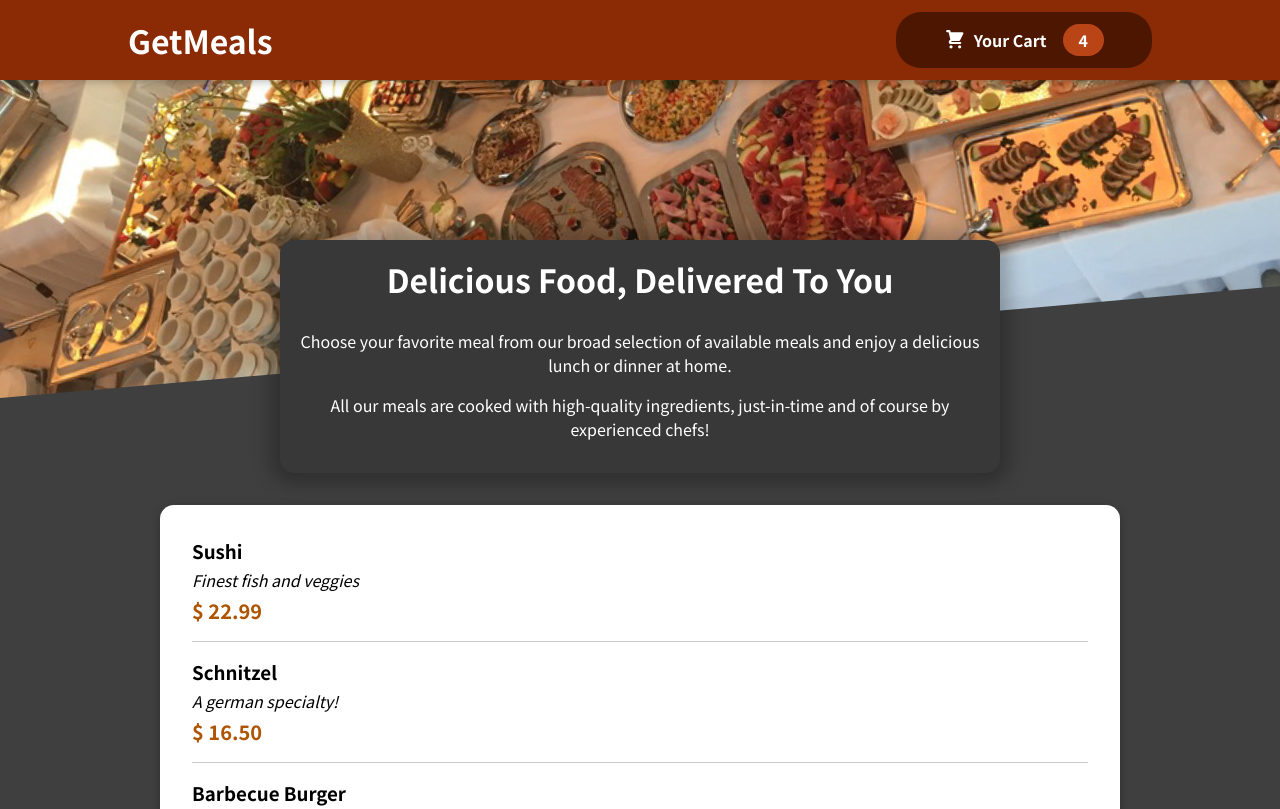
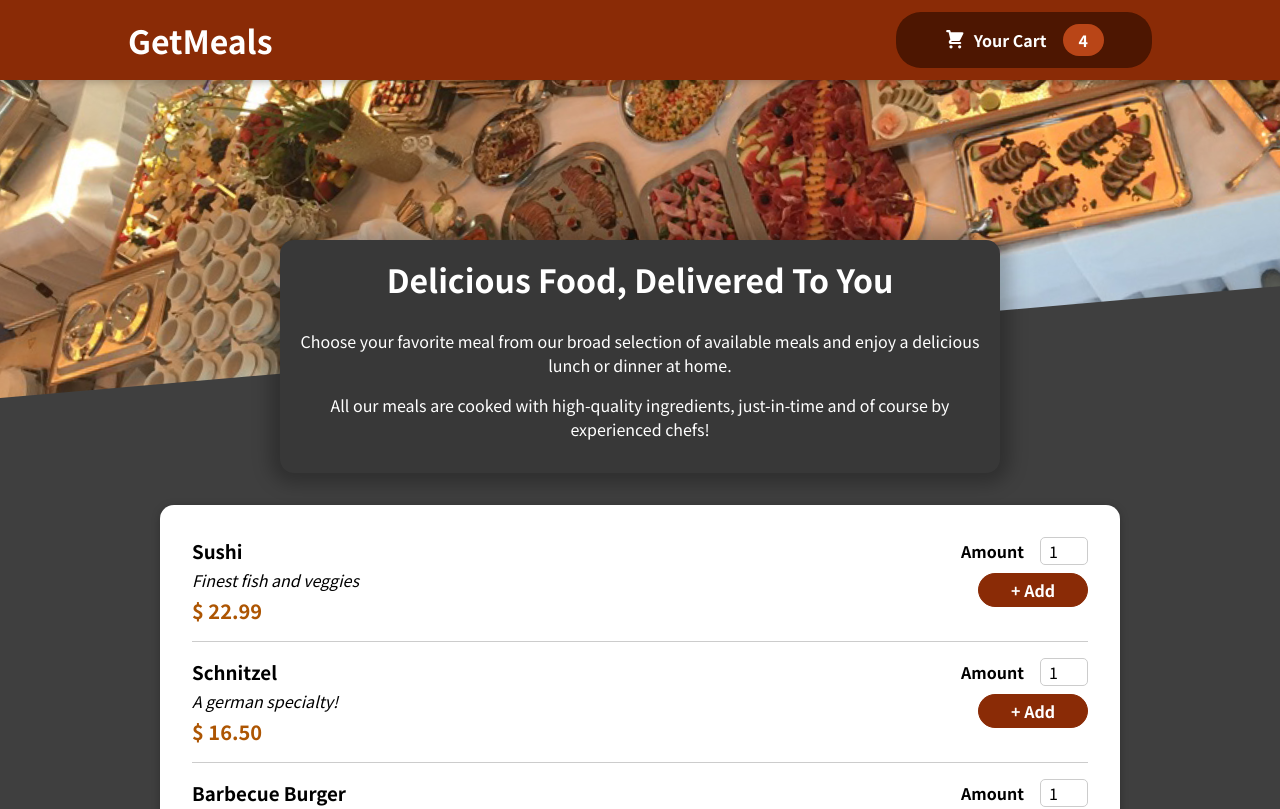
Before and after one commit to BuntyBru/bug-free-spork, a React (Create React App) app: page / in a window 1280 px wide. Shown: the top 809 px of the page. Built offline with nearby package versions, Linux system fonts and the light colour scheme.

Commit message:
added the layout for item selector and stufF

```diff
--- a/src/components/Meals/MealItem/MealItem.js
+++ b/src/components/Meals/MealItem/MealItem.js
@@ -1,17 +1,20 @@
-import classes from './MealItem.module.css';
+import classes from "./MealItem.module.css";
+import MealItemForm from "./MealItemForm";
 
 const MealItem = (props) => {
-    const price = `$ ${props.price.toFixed(2)}`
-    return <li className={classes.meal}>
+  const price = `$ ${props.price.toFixed(2)}`;
+  return (
+    <li className={classes.meal}>
       <div>
         <h3>{props.name}</h3>
         <div className={classes.description}>{props.description}</div>
         <div className={classes.price}>{price}</div>
       </div>
       <div>
-
+        <MealItemForm />
       </div>
     </li>
-}
+  );
+};
 
 export default MealItem;
--- a/src/components/Meals/MealItem/MealItemForm.js
+++ b/src/components/Meals/MealItem/MealItemForm.js
@@ -0,0 +1,22 @@
+import classes from "./MealItemForm.module.css";
+import Input from "../../UI/Input";
+
+const MealItemForm = (props) => {
+  return (
+    <form className={classes.form}>
+      <Input
+        label="Amount"
+        input={{
+          id: "amount_" + props.id,
+          type: "number",
+          min: "1",
+          max: "5",
+          defaultValue: "1",
+        }}
+      />
+      <button>+ Add</button>
+    </form>
+  );
+};
+
+export default MealItemForm;
--- /dev/null
+++ b/src/components/Meals/MealItem/MealItemForm.module.css
@@ -0,0 +1,20 @@
+.form {
+    text-align: right;
+  }
+
+  .form button {
+    font: inherit;
+    cursor: pointer;
+    background-color: #8a2b06;
+    border: 1px solid #8a2b06;
+    color: white;
+    padding: 0.25rem 2rem;
+    border-radius: 20px;
+    font-weight: bold;
+  }
+
+  .form button:hover,
+  .form button:active {
+    background-color: #641e03;
+    border-color: #641e03;
+  }
--- /dev/null
+++ b/src/components/UI/Input.js
@@ -0,0 +1,12 @@
+import classes from './Input.module.css';
+
+const Input = (props) => {
+
+    return <div className={classes.input}>
+        <label htmlFor={props.input.id}>{props.label}</label>
+        <input id={props.input.id} {...props.input}/>
+
+    </div>
+}
+
+export default Input;
--- /dev/null
+++ b/src/components/UI/Input.module.css
@@ -0,0 +1,18 @@
+.input {
+    display: flex;
+    align-items: center;
+    margin-bottom: 0.5rem;
+  }
+
+  .input label {
+    font-weight: bold;
+    margin-right: 1rem;
+  }
+
+  .input input {
+    width: 3rem;
+    border-radius: 5px;
+    border: 1px solid #ccc;
+    font: inherit;
+    padding-left: 0.5rem;
+  }
```
Also changed, not shown: 1 other file (tests, documents, lock files or other folders). Lines whose indentation alone changed are shown as unchanged.
